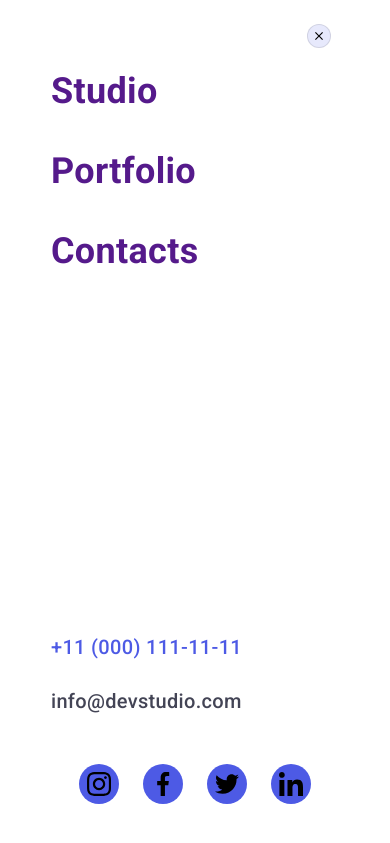
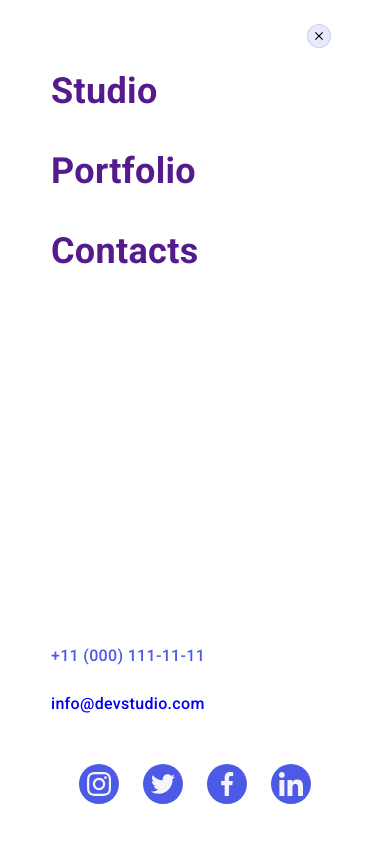
Before and after one commit to Inna-Vinnyk/goit-markup-hw-06, a plain HTML site: page index.html in a window 390 px wide. Shown: the top 843 px of the page. Drawn offline with nearby package versions, Linux system fonts and the light colour scheme.

Commit message:
add index and css

```diff
--- a/css/styles-old.css
+++ b/css/styles-old.css
@@ -392,9 +392,9 @@ img {
 }
 
 .social-list {
-  display: flex;
+  /* display: flex;
   justify-content: center;
-  gap: 24px;
+  gap: 24px; */
 }
 
 .social-item {
--- a/css/styles.css
+++ b/css/styles.css
@@ -302,92 +302,7 @@ address {
     letter-spacing: 0.02em;
   }
 }
-/* mobile menu */
-.mobile-menu {
-  position: fixed;
-  top: 0;
-  left: 0;
-  width: 100%;
-  height: 100%;
-  background-color: #fff;
-  /* z-index: 1; */
-  opacity: 0;
-  visibility: hidden;
-  pointer-events: none;
 
-  transition: 250ms cubic-bezier(0.4, 0, 0.2, 1);
-  transition-property: transform;
-  transform: translateX(100%);
-}
-
-.mobile-menu.is-open {
-  opacity: 1;
-  visibility: visible;
-  pointer-events: auto;
-  transform: translateX(0);
-}
-
-.mobile-menu-container {
-  position: relative;
-  padding-top: 72px;
-  padding-bottom: 40px;
-
-  display: flex;
-  flex-direction: column;
-  height: 100%;
-}
-
-.mobile-menu-close {
-  position: absolute;
-  top: 24px;
-  right: 24px;
-}
-
-.mobile-menu-nav {
-  margin-bottom: auto;
-}
-
-@media screen and (min-width: 768px) {
-  .mobile-menu {
-    display: none;
-  }
-}
-
-.mobile-menu-list {
-  display: flex;
-  flex-direction: column;
-  gap: 40px;
-
-  font-weight: 700;
-  font-size: 36px;
-  line-height: 1.11;
-}
-
-.menu-link:active,
-.menu-address-link:active {
-  color: #404bbf;
-}
-
-.menu-contacts-link {
-  font-size: 20px;
-
-  color: #434455;
-}
-.active-contact {
-  color: #4d5ae5;
-}
-.menu-contacts:first-child {
-  margin-bottom: 24px;
-}
-
-.mobile-address {
-  margin-bottom: 48px;
-}
-
-.menu .social-list {
-  justify-content: start;
-  gap: 40px;
-}
 /* #endregion */
 
 /* #region Hero */
@@ -1202,3 +1117,94 @@ input[type='checkbox']:focus-visible
 }
 
 /* #endregion */
+
+/* #region Mobile menu */
+.mobile-menu {
+  position: fixed;
+  top: 0;
+  left: 0;
+  width: 100%;
+  height: 100%;
+  background-color: #fff;
+  /* z-index: 1; */
+  opacity: 0;
+  visibility: hidden;
+  pointer-events: none;
+
+  transition: 250ms cubic-bezier(0.4, 0, 0.2, 1);
+  transition-property: transform;
+  transform: translateX(100%);
+}
+
+.mobile-menu.is-open {
+  opacity: 1;
+  visibility: visible;
+  pointer-events: auto;
+  transform: translateX(0);
+}
+
+.mobile-menu-container {
+  position: relative;
+  padding-top: 72px;
+  padding-bottom: 40px;
+
+  display: flex;
+  flex-direction: column;
+  height: 100%;
+}
+
+.mobile-menu-close {
+  position: absolute;
+  top: 24px;
+  right: 24px;
+}
+
+.mobile-menu-nav {
+  margin-bottom: auto;
+}
+
+@media screen and (min-width: 768px) {
+  .mobile-menu {
+    display: none;
+  }
+}
+
+.mobile-menu-list {
+  display: flex;
+  flex-direction: column;
+  gap: 40px;
+
+  font-weight: 700;
+  font-size: 36px;
+  line-height: 1.11;
+}
+
+.menu-link:active,
+.menu-address-link:active {
+  color: #404bbf;
+}
+
+.mobile-menu-link {
+  font-weight: 700;
+  font-size: 36px;
+  line-height: 1.11;
+  letter-spacing: 0.02em;
+  color: #2e2f42;
+}
+
+.active-contact {
+  color: #4d5ae5;
+}
+.menu-contacts:first-child {
+  margin-bottom: 24px;
+}
+
+.mobile-address {
+  margin-bottom: 48px;
+}
+
+.menu > .social-list {
+  justify-content: space-between;
+  gap: 40px;
+}
+/* #endregion */
--- a/index.html
+++ b/index.html
@@ -62,7 +62,7 @@
         </button>
       </div>
 
-      <div class="mobile-menu is-open" data-menu>
+      <!-- <div class="mobile-menu is-open" data-menu>
         <div class="container mobile-menu-container">
           <button class="mobile-menu-close modal-button" data-menu-close>
             <svg class="icon-close" width="8" height="8">
@@ -101,36 +101,36 @@
 
           <ul class="social-list">
             <li class="social-item">
-              <a href="" class="social-link">
-                <svg class="social-icon" width="24" height="24">
+              <a class="social-link" href="https://www.instagram.com/">
+                <svg class="social-icons" width="24" height="24">
                   <use href="./images/icons.svg#icon-instagram"></use>
                 </svg>
               </a>
             </li>
             <li class="social-item">
-              <a href="" class="social-link">
-                <svg class="social-icon" width="24" height="24">
+              <a class="social-link" href="https://x.com/">
+                <svg class="social-icons" width="24" height="24">
+                  <use href="./images/icons.svg#icon-twitter"></use>
+                </svg>
+              </a>
+            </li>
+            <li class="social-item">
+              <a class="social-link" href="https://www.facebook.com/">
+                <svg class="social-icons" width="24" height="24">
                   <use href="./images/icons.svg#icon-facebook"></use>
                 </svg>
               </a>
             </li>
             <li class="social-item">
-              <a href="" class="social-link">
-                <svg class="social-icon" width="24" height="24">
-                  <use href="./images/icons.svg#icon-twitter"></use>
-                </svg>
-              </a>
-            </li>
-            <li class="social-item">
-              <a href="" class="social-link">
-                <svg class="social-icon" width="24" height="24">
+              <a class="social-link" href="https://www.linkedin.com/">
+                <svg class="social-icons" width="24" height="24">
                   <use href="./images/icons.svg#icon-linkedin"></use>
                 </svg>
               </a>
             </li>
           </ul>
         </div>
-      </div>
+      </div> -->
     </header>
     <!-- #endregion -->
 
@@ -864,13 +864,15 @@
                 <svg class="modal-form-checkbox-icon" width="10" height="8">
                   <use href="./images/icons.svg#icon-check"></use>
                 </svg> </span
-              >I accept the terms and conditions of the
+              ><span>
+                I accept the terms and conditions of the
                 <a
                   class="modal-form-privacy-link"
                   href="https://cdn.websitepolicies.com/wp-content/uploads/2022/04/privacy-policy-template.pdf"
                   target="_blank"
                   >Privacy Policy</a
                 >
+              </span>
             </label>
           </div>
 
@@ -879,5 +881,76 @@
       </div>
     </div>
     <!-- #endregion -->
+
+    <!-- mobile menu -->
+    <div class="mobile-menu is-open" data-menu>
+      <div class="container mobile-menu-container">
+        <button class="mobile-menu-close modal-button" data-menu-close>
+          <svg class="icon-close" width="8" height="8">
+            <use href="./images/icons.svg#icon-close"></use>
+          </svg>
+        </button>
+        <nav class="mobile-menu-nav">
+          <ul class="mobile-menu-list">
+            <li class="mobile-menu-item">
+              <a class="menu-link active" href="">Studio</a>
+            </li>
+            <li class="mobile-menu-item">
+              <a class="menu-link" href="">Portfolio</a>
+            </li>
+            <li class="mobile-menu-item">
+              <a class="menu-link" href="">Contacts</a>
+            </li>
+          </ul>
+        </nav>
+        <address class="mobile-address">
+          <ul class="mobile-menu-contacts">
+            <li class="menu-contacts">
+              <a
+                class="menu-contacts-link active-contact"
+                href="tel:++110001111111"
+                >+11 (000) 111-11-11</a
+              >
+            </li>
+            <li class="menu-contacts">
+              <a class="menu-contacts-link" href="mailto:info@devstudio.com"
+                >info@devstudio.com</a
+              >
+            </li>
+          </ul>
+        </address>
+
+        <ul class="social-list">
+          <li class="social-item">
+            <a class="social-link" href="https://www.instagram.com/">
+              <svg class="social-icons" width="24" height="24">
+                <use href="./images/icons.svg#icon-instagram"></use>
+              </svg>
+            </a>
+          </li>
+          <li class="social-item">
+            <a class="social-link" href="https://x.com/">
+              <svg class="social-icons" width="24" height="24">
+                <use href="./images/icons.svg#icon-twitter"></use>
+              </svg>
+            </a>
+          </li>
+          <li class="social-item">
+            <a class="social-link" href="https://www.facebook.com/">
+              <svg class="social-icons" width="24" height="24">
+                <use href="./images/icons.svg#icon-facebook"></use>
+              </svg>
+            </a>
+          </li>
+          <li class="social-item">
+            <a class="social-link" href="https://www.linkedin.com/">
+              <svg class="social-icons" width="24" height="24">
+                <use href="./images/icons.svg#icon-linkedin"></use>
+              </svg>
+            </a>
+          </li>
+        </ul>
+      </div>
+    </div>
   </body>
 </html>
```
Lines whose indentation alone changed are shown as unchanged.
